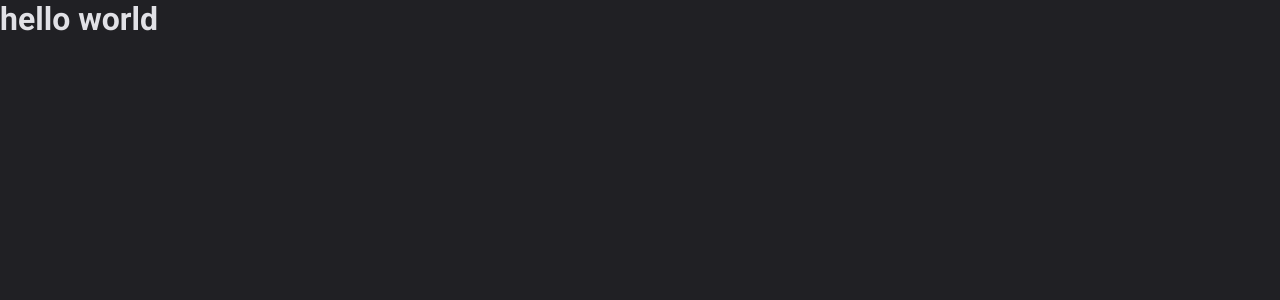
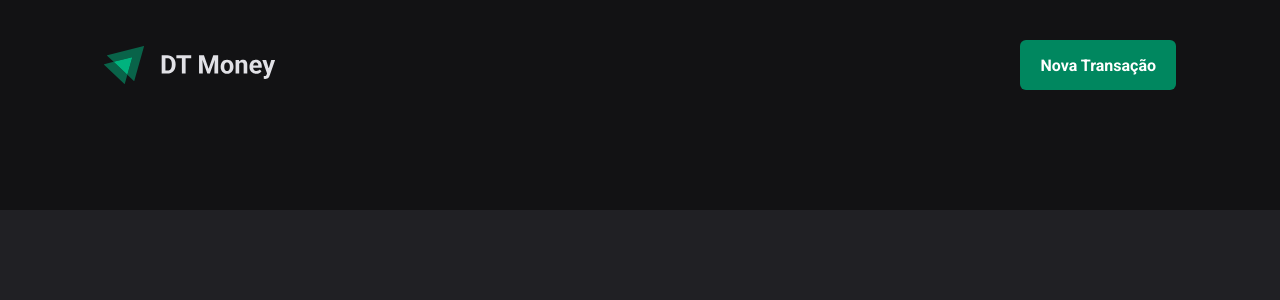
Before and after one commit to ezequielbrilhantedev/DT-Money, a React (Vite) app: page / in a window 1280 px wide. Shown: the top 300 px of the page. Built offline with nearby package versions, Linux system fonts and the light colour scheme.

Commit message:
create header component - #f272

```diff
--- a/src/App.tsx
+++ b/src/App.tsx
@@ -1,6 +1,7 @@
 import { ThemeProvider } from "styled-components";
 import { defaultTheme } from "./styles/theme/default";
 import { GlobalStyle } from './styles/global';
+import { Transactions } from "./pages/Transactions";
 
 
 export function App() {
@@ -8,9 +9,7 @@
   return (
     <ThemeProvider theme={defaultTheme}>
       <GlobalStyle />
-      <h1>
-        hello world
-      </h1>
+      <Transactions />
     </ThemeProvider>
   )
 }
--- /dev/null
+++ b/src/components/Header/index.tsx
@@ -0,0 +1,14 @@
+import { HeaderContainer, HeaderContent, NewTransactionButton } from "./styles";
+
+import logoImg from '../../assets/logo.svg'
+
+export function Header() {
+  return (
+    <HeaderContainer>
+      <HeaderContent>
+        <img src={logoImg} alt="" />
+        <NewTransactionButton>Nova Transação</NewTransactionButton>
+      </HeaderContent>
+    </HeaderContainer>
+  )
+}
--- /dev/null
+++ b/src/components/Header/styles.ts
@@ -0,0 +1,33 @@
+import styled from "styled-components";
+
+export const HeaderContainer = styled.header`
+  background: ${props => props.theme["gray-900"]};
+  padding: 2.5rem 0 7.5rem;
+`
+
+export const HeaderContent = styled.div`
+  width: 100%;
+  max-width: 1120px;
+  margin: 0 auto;
+  padding: 0 1.5rem;
+
+  display: flex;
+  justify-content: space-between;
+  align-items: center;
+`
+
+export const NewTransactionButton = styled.button`
+  height: 50px;
+  border: 0;
+  background: ${props => props.theme["green-500"]};
+  color: ${props => props.theme.white};
+  font-weight: bold;
+  padding: 0 1.25rem;
+  border-radius: 6px;
+  cursor: pointer;
+
+  &:hover {
+    background: ${props => props.theme["green-700"]};
+    transition: background-color 0.2s;
+  }
+`
--- /dev/null
+++ b/src/pages/Transactions/index.tsx
@@ -0,0 +1,10 @@
+import { Header } from './../../components/Header/index';
+
+
+export function Transactions() {
+  return (
+    <div>
+      <Header />
+    </div>
+  )
+}
```
Also changed, not shown: src/assets/logo.svg (added), src/pages/Transactions/styles.ts (added).
